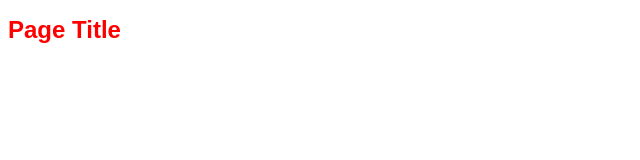
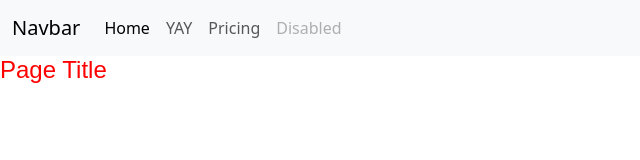
Before and after one commit to movarnell/test, a website: page index.html in a window 1280 px wide. Shown: the whole page, without its empty margins (0-640 px from the left). Drawn offline with nearby package versions, Linux system fonts and the light colour scheme.

Commit message:
updated installs and added some bootstrap

```diff
--- a/index.html
+++ b/index.html
@@ -4,9 +4,38 @@
     <meta charset="UTF-8">
     <meta name="viewport" content="width=device-width, initial-scale=1.0">
     <title>My page</title>
+    <link rel="stylesheet" href="./node_modules/bootstrap/dist/css/bootstrap.min.css">
     <link rel="stylesheet" href="style.css">
 </head>
 <body>
+    <nav class="navbar navbar-expand-lg bg-body-tertiary">
+        <div class="container-fluid">
+          <a class="navbar-brand" href="#">Navbar</a>
+          <button class="navbar-toggler" type="button" data-bs-toggle="collapse" data-bs-target="#navbarNav" aria-controls="navbarNav" aria-expanded="false" aria-label="Toggle navigation">
+            <span class="navbar-toggler-icon"></span>
+          </button>
+          <div class="collapse navbar-collapse" id="navbarNav">
+            <ul class="navbar-nav">
+              <li class="nav-item">
+                <a class="nav-link active" aria-current="page" href="#">Home</a>
+              </li>
+              <li class="nav-item">
+                <a class="nav-link" href="#">YAY</a>
+              </li>
+              <li class="nav-item">
+                <a class="nav-link" href="#">Pricing</a>
+              </li>
+              <li class="nav-item">
+                <a class="nav-link disabled" aria-disabled="true">Disabled</a>
+              </li>
+            </ul>
+          </div>
+        </div>
+      </nav>
+
+
     <h1 class="title-customization">Page Title</h1>
+
+    <script src="./node_modules/bootstrap/dist/js/bootstrap.bundle.js"></script>
 </body>
 </html>
```
Also changed, not shown: package.json (added, +14 -0 lines), 3 other files.
